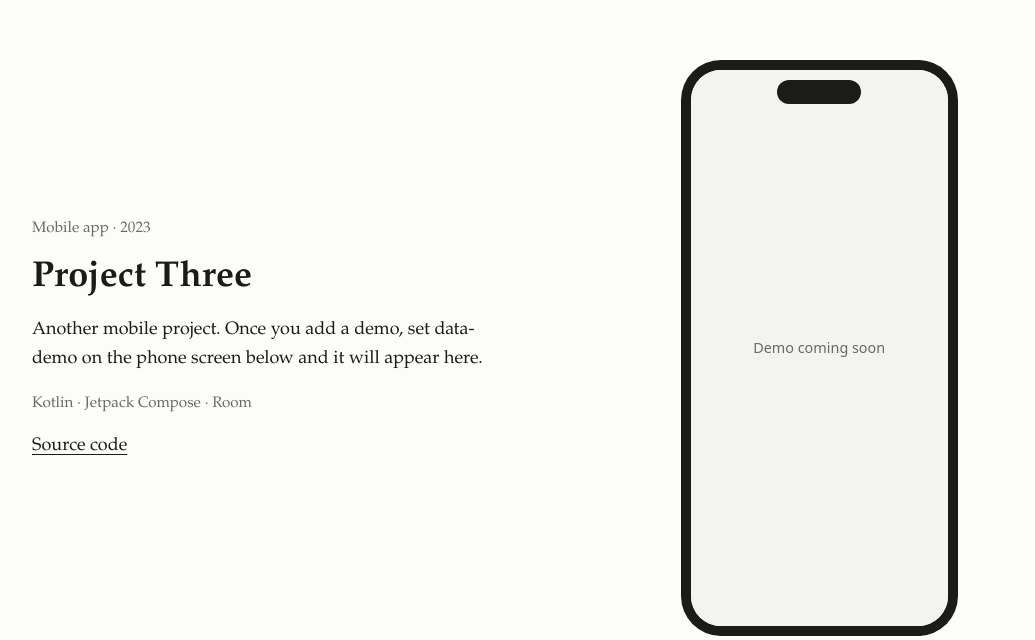
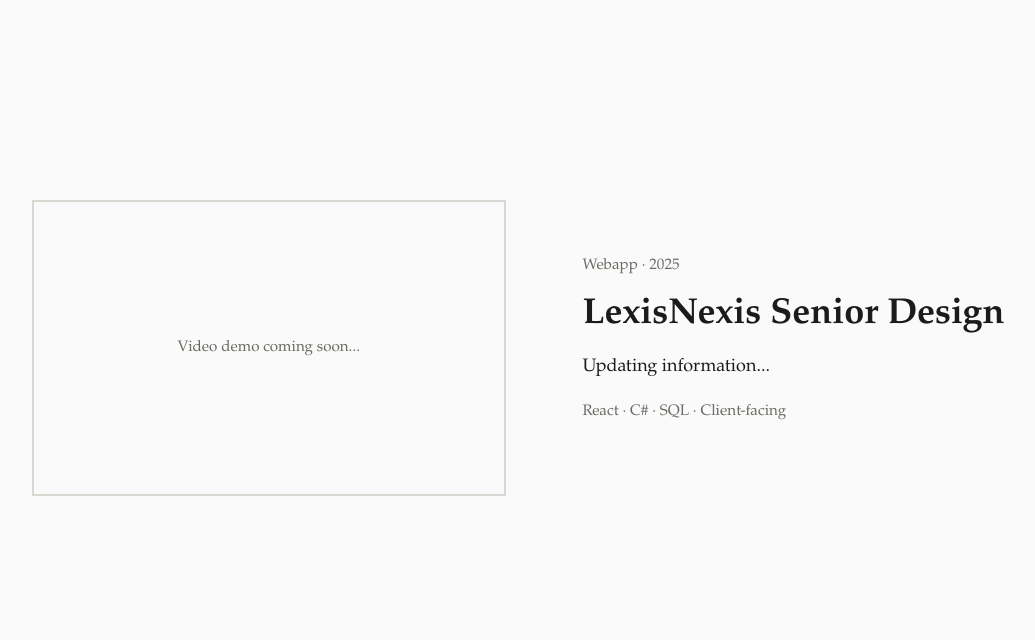
Before and after one commit to arfnoor/personal-website, a plain HTML site: page projects.html in a window 1280 px wide. Shown: the part 1664-2304 px from the top of the page, without its empty margins (96-1131 px from the left). Drawn offline with Linux system fonts and the light colour scheme.

Commit message:
fix open in new tab

```diff
--- a/projects.html
+++ b/projects.html
@@ -31,9 +31,9 @@
           <p class="muted small reveal" style="--i:0">Mobile app · 2025 - Present</p>
           <h2 id="project-1" class="reveal" style="--i:1">Recipedia</h2>
           <p class="reveal" style="--i:2">An Android app that features creating, saving, and sharing recipes. This originally began as practice for learning Kotlin, and quickly developed into a passion project.</p>
-          <p class="reveal muted" style="--i:3">Note: Try out the demo on the right, varying images are supported in the actual application</p>
+          <p class="reveal muted" style="--i:3">Note: Try out the demo on the right, reach out to hear about current updates!</p>
           <ul class="tags reveal" style="--i:3"><li>Kotlin</li><li>Jetpack Compose</li><li>Google Firebase</li></ul>
-          <p class="reveal" style="--i:4"><a href="https://github.com/arfnoor/Recipedia">Source code</a></p>
+          <p class="reveal" style="--i:4"><a href="https://github.com/arfnoor/Recipedia" target="_blank">Source code</a></p>
         </div>
         <div class="project-media reveal" style="--i:2">
           <div class="phone" role="group" aria-label="Interactive demo of Recipedia">
@@ -53,8 +53,9 @@
           <p class="muted small reveal" style="--i:0">Webapp · 2024-2025</p>
           <h2 id="project-2" class="reveal" style="--i:1">AI Course Advisor</h2>
           <p class="reveal" style="--i:2">The Duke Course Advisor is a 24/7 chatbot that was aimed to provide a source of contact for students when a course advisor was busy, or outside of working hours. The chatbot was capable of answering questions regarding courses, registration, and other information</p>
+          <p class="reveal muted" style="--i:3">Note: Video Demo at 11:07!</p>
           <ul class="tags reveal" style="--i:3"><li>React</li><li>Python</li><li>AI</li><li>Embeddings</li><li>RAG</li><li>AI</li></ul>
-          <p class="reveal" style="--i:4"><a href="https://github.com/arfnoor/AI-Course-Advisor-Clone">Source code</a> · <a href="https://codeplus.duke.edu/project/course-advisor-system-using-ai/">More Information (Duke Redirect)</a></p>
+          <p class="reveal" style="--i:4"><a href="https://github.com/arfnoor/AI-Course-Advisor-Clone" target="_blank">Source code</a> · <a href="https://codeplus.duke.edu/project/course-advisor-system-using-ai/" target="_blank">More Information (Duke Redirect)</a></p>
         </div>
         <div class="project-media reveal" style="--i:2">
           <div class="video-frame">
@@ -70,24 +71,48 @@
       </div>
     </section>
 
-    <!-- Project 3: second phone, demo not built yet (no data-demo attribute). -->
+    <section class="section" aria-labelledby="project-2">
+      <div class="section-inner project-grid flip">
+        <div class="project-text">
+          <p class="muted small reveal" style="--i:0">Webapp · 2025</p>
+          <h2 id="project-3" class="reveal" style="--i:1">LexisNexis Senior Design</h2>
+          <p class="reveal" style="--i:2">Updating information...</p>
+          <p class="reveal muted" style="--i:3"></p>
+          <ul class="tags reveal" style="--i:3"><li>React</li><li>C#</li><li>SQL</li><li>Client-facing</li></ul>
+          <p class="reveal" style="--i:4"><a href="" target="_blank"></a></p>
+        </div>
+        <div class="project-media reveal" style="--i:2">
+          <div class="video-frame">
+            <div class="media-frame">Video demo coming soon...</div>
+            <!-- <iframe
+              src="https://www.youtube.com/embed/uuh1wcGyDwI?si=6SfGCwwshz3ralAW"
+              title="AI Course Advsior demo video"
+              loading="lazy"
+              allow="accelerometer; encrypted-media; picture-in-picture"
+              allowfullscreen
+              referrerpolicy="strict-origin-when-cross-origin"></iframe>
+          </div> -->
+        </div>
+      </div>
+    </section>
+
     <section class="section" aria-labelledby="project-3">
       <div class="section-inner project-grid">
         <div class="project-text">
-          <p class="muted small reveal" style="--i:0">Mobile app · 2023</p>
-          <h2 id="project-3" class="reveal" style="--i:1">Project Three</h2>
-          <p class="reveal" style="--i:2">Another mobile project. Once you add a demo, set data-demo on the phone screen below and it will appear here.</p>
-          <ul class="tags reveal" style="--i:3"><li>Kotlin</li><li>Jetpack Compose</li><li>Room</li></ul>
-          <p class="reveal" style="--i:4"><a href="https://github.com/your-username/project-three">Source code</a></p>
+          <!-- <p class="muted small reveal" style="--i:0">Mobile app · 2023</p> -->
+          <h2 id="project-3" class="reveal" style="--i:1">And more... </h2>
+          <p class="reveal" style="--i:2">Reach out to hear more about what I've done!</p>
+          <!-- <ul class="tags reveal" style="--i:3"><li>Kotlin</li><li>Jetpack Compose</li><li>Room</li></ul>
+          <p class="reveal" style="--i:4"><a href="https://github.com/your-username/project-three">Source code</a></p> -->
         </div>
-        <div class="project-media reveal" style="--i:2">
+        <!-- <div class="project-media reveal" style="--i:2">
           <div class="phone" role="group" aria-label="Demo placeholder for Project Three">
             <div class="phone-screen">
               <div class="phone-viewport"></div>
               <div class="phone-placeholder">Demo coming soon</div>
             </div>
           </div>
-        </div>
+        </div> -->
       </div>
     </section>
   </main>
--- a/style.css
+++ b/style.css
@@ -2,7 +2,7 @@
    Change the variables below to restyle the whole site. */
 
 :root {
-  --bg: #fcfcfa;
+  --bg: #fafafa;
   --fg: #1b1b1a;
   --muted: #6a6a64;
   --rule: #d8d8d2;
```
Also changed, not shown: index.html (+6 -6 lines), demos/recipedia/lexisnexis/assets/Resource Mapper.png (added).
